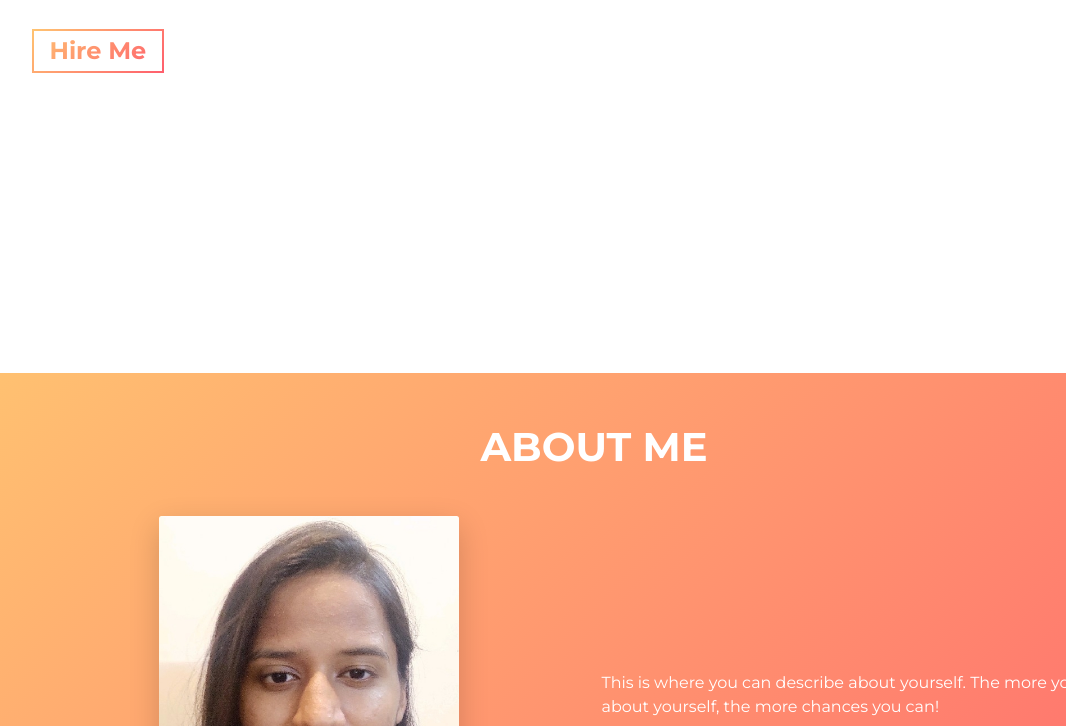
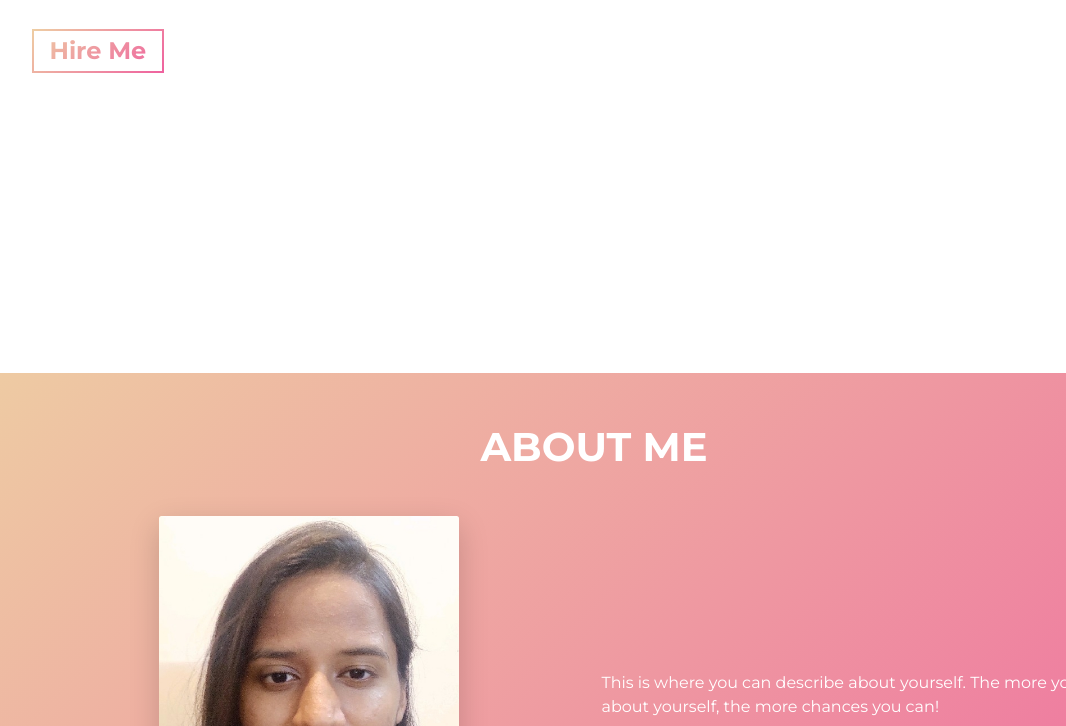
Before and after one commit to Mansvini/Portfolio, a website built with Parcel: page src/index.html in a window 1280 px wide. Shown: the part 427-1153 px from the top of the page, without its empty margins (46-1112 px from the left). Built offline with nearby package versions, Linux system fonts and the light colour scheme.

Commit message:
Changing colors

```diff
--- a/src/sass/abstracts/_variables.scss
+++ b/src/sass/abstracts/_variables.scss
@@ -1,6 +1,6 @@
 // COLORS
-$primary-color: #FFC371;
-$secondary-color: #FF5F6D;
+$primary-color: #EECDA3;
+$secondary-color: #EF629F;
 
 $white-color: #fff;
 
```
Also changed, not shown: dist/index.html.
